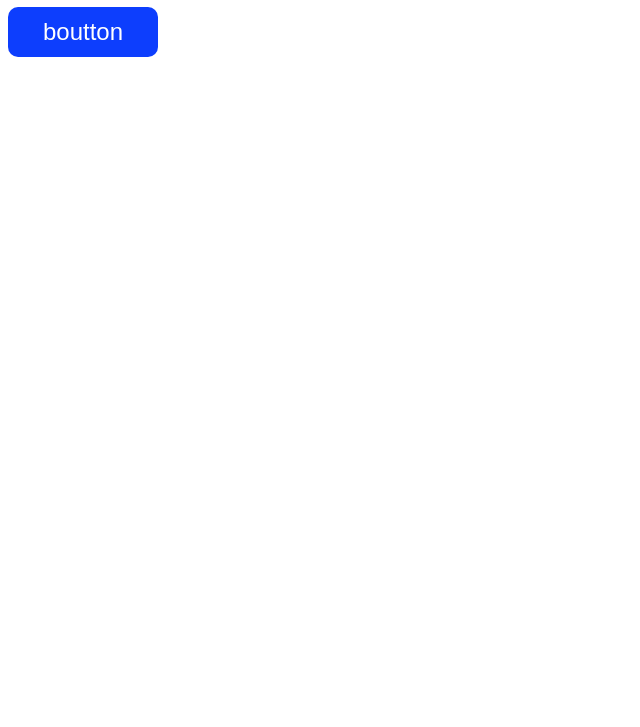
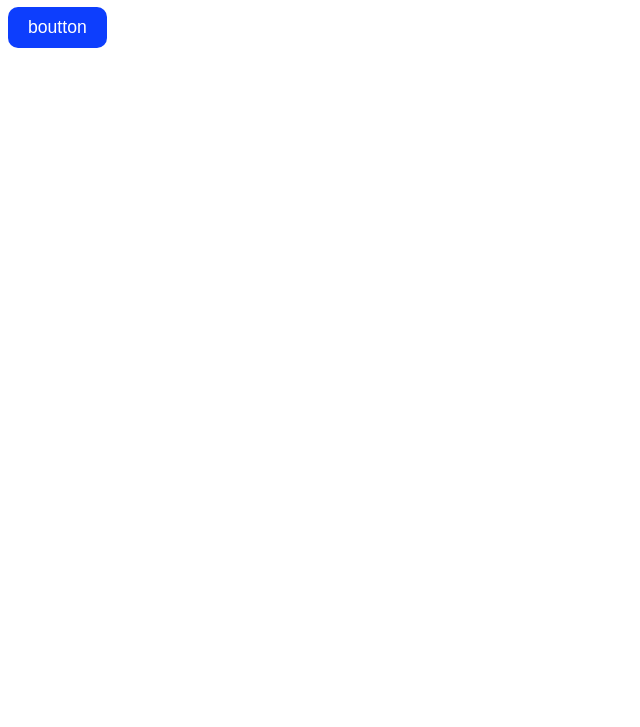
Before and after one commit to ClementJonckheere/mini-framework, a website: page index.html in a window 1280 px wide. Shown: the part 73-800 px from the top of the page, without its empty margins (0-640 px from the left). Drawn offline with Linux system fonts and the light colour scheme.

Commit message:
Modification btn

```diff
--- a/assets/scss/base/_typography.scss
+++ b/assets/scss/base/_typography.scss
@@ -1 +1 @@
-$btn-font-size: 1.5em;
+$btn-font-size: 1.1em;
--- a/assets/scss/components/_buttons.scss
+++ b/assets/scss/components/_buttons.scss
@@ -8,9 +8,7 @@
     border-radius: 10px;
     border: 4px;
     cursor: pointer;
-    padding: 10px;
-    width: 150px;
-    height: 50px;
+    padding: 10px 20px 10px 20px;
     font-size: $btn-font-size;
 
 }
```
Also changed, not shown: assets/css/app.css, 1 other file.
